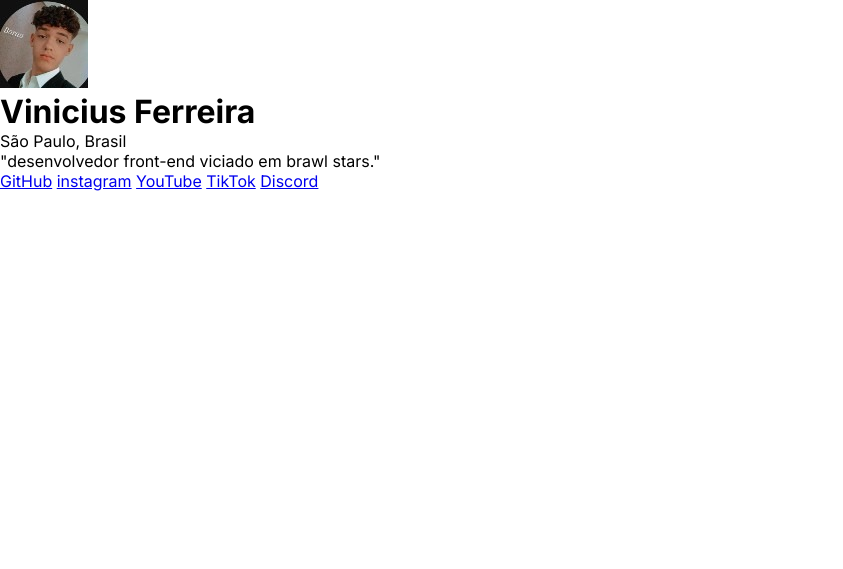
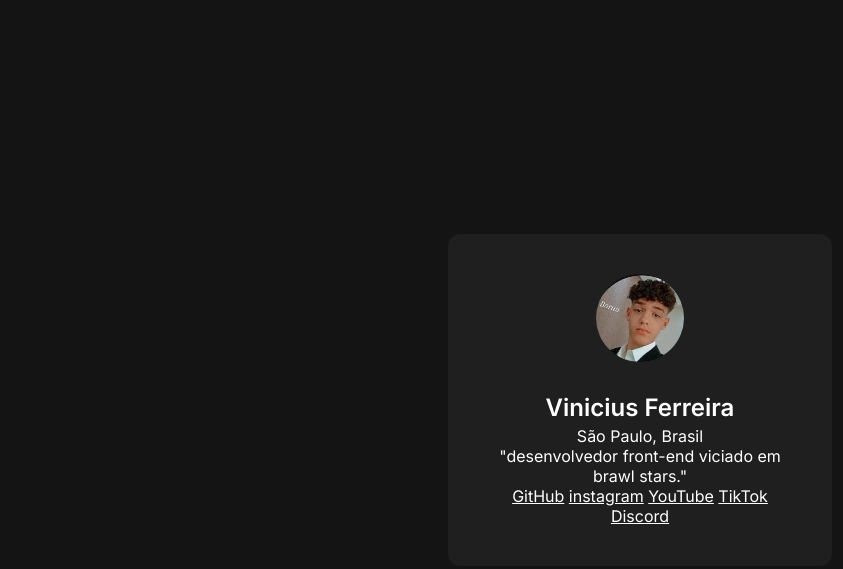
Before and after one commit to viniciuserreira/simples-reposit-rio, a plain HTML site: page index.html in a window 1280 px wide. Shown: the whole page, without its empty margins (0-843 px from the left). Drawn offline with Linux system fonts and the light colour scheme.

Commit message:
continuação do desenvolvimento do CSS e alteração de um parágrafo do HTML para strong

```diff
--- a/style.css
+++ b/style.css
@@ -4,3 +4,34 @@
    box-sizing: border-box;
    font-family: "Inter", sans-serif;
 }
+
+body{
+    background-color: #141414;
+    height: 100vh;
+    display: flex;
+    justify-content: center;
+    align-items: center;
+}
+
+div{
+    background-color: #1F1F1F;
+    width: 384px;
+    padding: 40px;
+    text-align: center;
+    border-radius: 12px;
+}
+
+h1, p, a{
+    color: #fff;
+}
+
+div img {
+    border-radius: 50%;
+    margin-bottom: 24px;
+}
+
+div h1{
+    font-size: 24px;
+    line-height: 36px;
+    font-weight: 600;
+}
```
